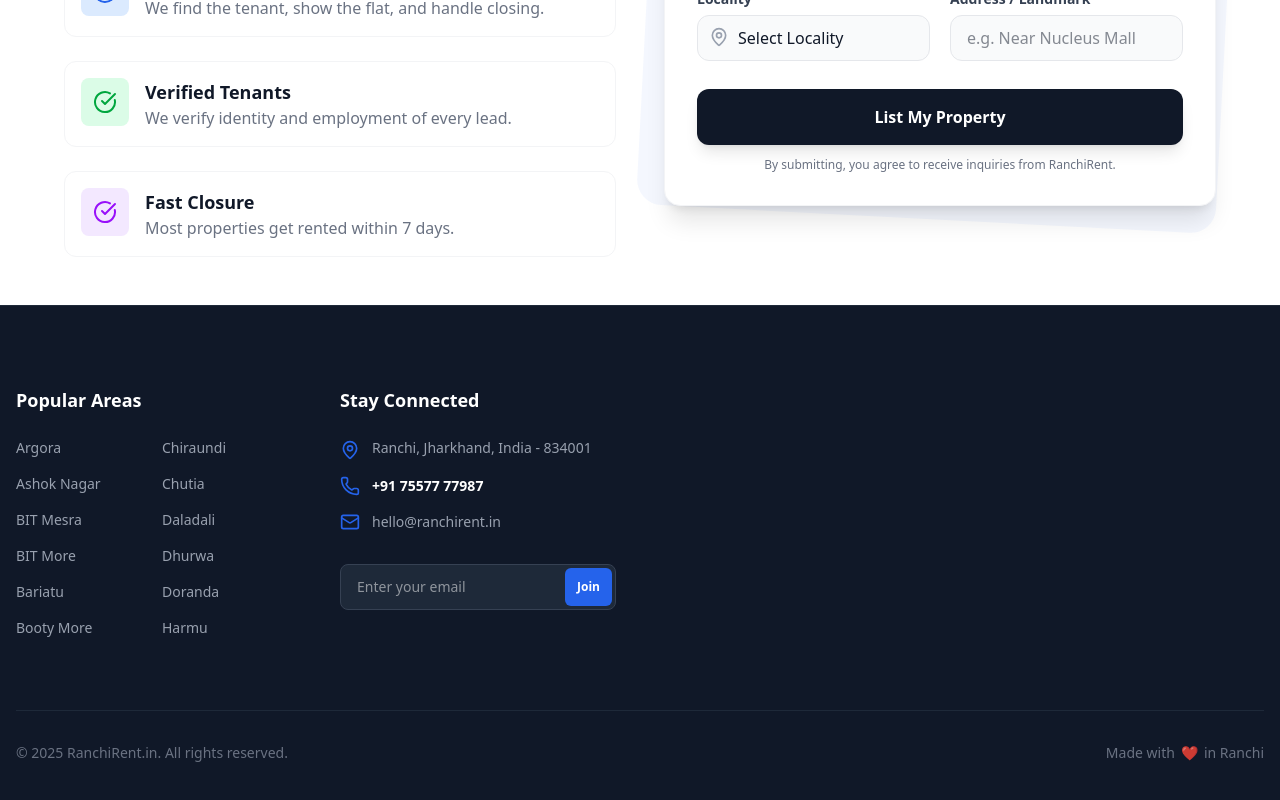
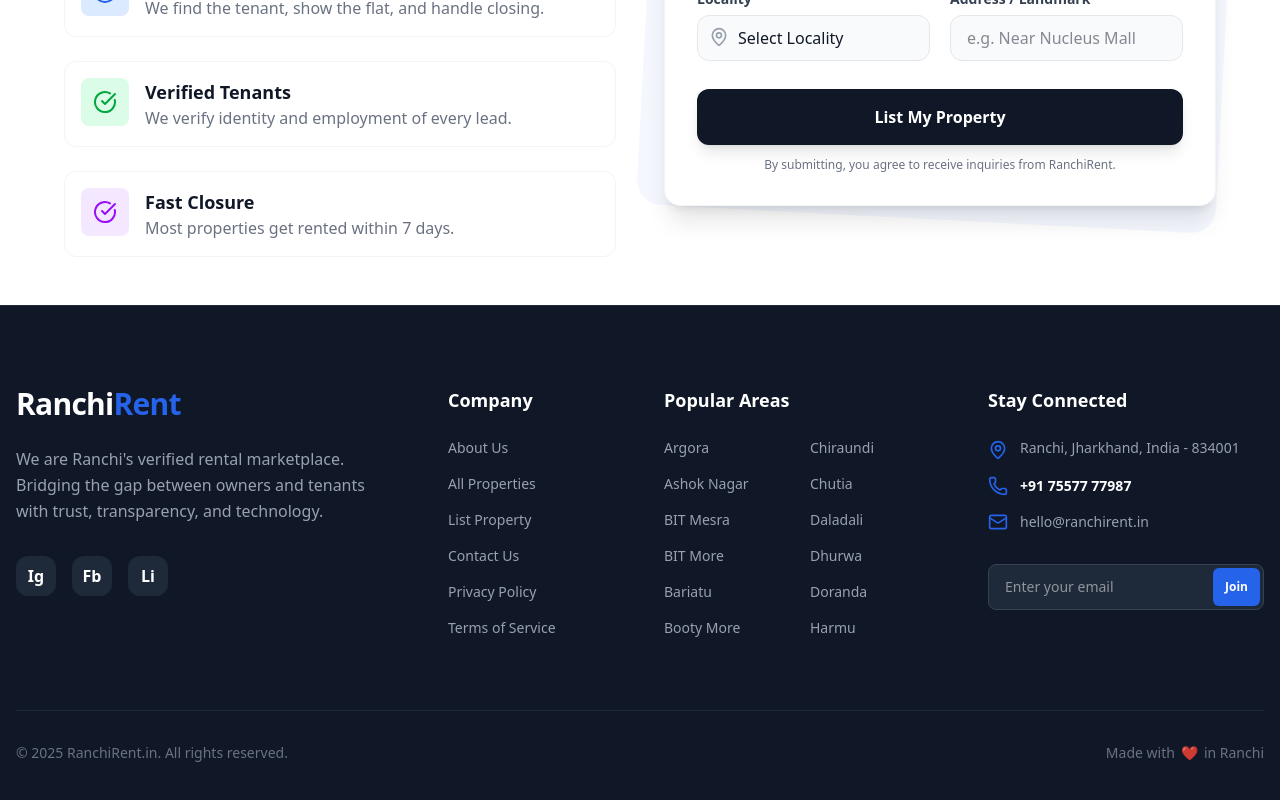
Before and after one commit to rupeshsinghkota/Ranchirent, a Next.js app: page /landlord in a window 1280 px wide. Shown: the part 508-1308 px from the top of the page. Built offline with nearby package versions, Linux system fonts and the light colour scheme.

Commit message:
fix: restore footer columns and optimize home grid
- Fix: Restore Brand and Company columns in Footer.tsx
- UI: Shorten Home Page grid to 3 items
- UI: Add 'View All Verified Properties' button to Home Page

```diff
--- a/components/Footer.tsx
+++ b/components/Footer.tsx
@@ -7,7 +7,41 @@
         <footer className="bg-gray-900 text-white pt-20 pb-10 border-t border-gray-800">
             <div className="container mx-auto px-4">
                 <div className="grid grid-cols-1 md:grid-cols-2 lg:grid-cols-12 gap-12 mb-16">
-                    {/* ... skipping unmodified parts ... */}
+                    {/* Brand Column (4 Cols) */}
+                    <div className="lg:col-span-4">
+                        <Link href="/" className="inline-block mb-6 group">
+                            <span className="text-3xl font-black tracking-tight text-white group-hover:text-gray-100 transition">
+                                Ranchi<span className="text-brand-blue">Rent</span>
+                            </span>
+                        </Link>
+                        <p className="text-gray-400 text-base leading-relaxed mb-8 max-w-sm">
+                            We are Ranchi's verified rental marketplace. Bridging the gap between owners and tenants with trust, transparency, and technology.
+                        </p>
+                        <div className="flex gap-4">
+                            <a href="https://www.instagram.com/ranchirent/" target="_blank" rel="noopener noreferrer" className="w-10 h-10 bg-gray-800 rounded-xl flex items-center justify-center hover:bg-brand-blue hover:text-white transition-all hover:scale-110">
+                                <span className="font-bold">Ig</span>
+                            </a>
+                            <a href="https://www.facebook.com/profile.php?id=61585765550042" target="_blank" rel="noopener noreferrer" className="w-10 h-10 bg-gray-800 rounded-xl flex items-center justify-center hover:bg-brand-blue hover:text-white transition-all hover:scale-110">
+                                <span className="font-bold">Fb</span>
+                            </a>
+                            <a href="#" className="w-10 h-10 bg-gray-800 rounded-xl flex items-center justify-center hover:bg-brand-blue hover:text-white transition-all hover:scale-110">
+                                <span className="font-bold">Li</span>
+                            </a>
+                        </div>
+                    </div>
+
+                    {/* Quick Access (2 Cols) */}
+                    <div className="lg:col-span-2">
+                        <h4 className="font-bold text-white text-lg mb-6">Company</h4>
+                        <ul className="space-y-4 text-sm text-gray-400 font-medium">
+                            <li><Link href="/about" className="hover:text-brand-blue transition hover:pl-1">About Us</Link></li>
+                            <li><Link href="/listings" className="hover:text-brand-blue transition hover:pl-1">All Properties</Link></li>
+                            <li><Link href="/landlord" className="hover:text-brand-blue transition hover:pl-1">List Property</Link></li>
+                            <li><Link href="/contact" className="hover:text-brand-blue transition hover:pl-1">Contact Us</Link></li>
+                            <li><Link href="/privacy" className="hover:text-brand-blue transition hover:pl-1">Privacy Policy</Link></li>
+                            <li><Link href="/terms" className="hover:text-brand-blue transition hover:pl-1">Terms of Service</Link></li>
+                        </ul>
+                    </div>
                     {/* Localities (3 Cols) */}
                     <div className="lg:col-span-3">
                         <h4 className="font-bold text-white text-lg mb-6">Popular Areas</h4>
--- a/components/HomeProperties.tsx
+++ b/components/HomeProperties.tsx
@@ -26,9 +26,22 @@
 
 async function PropertiesList() {
     const data = await getProperties();
-    const properties = Array.isArray(data) ? data.slice(0, 6) : [];
+    const properties = Array.isArray(data) ? data.slice(0, 3) : [];
 
-    return <VerifiedFeed initialProperties={properties} />;
+    return (
+        <div className="flex flex-col items-center">
+            <VerifiedFeed initialProperties={properties} />
+
+            <div className="mt-8 text-center">
+                <a
+                    href="/listings"
+                    className="inline-flex items-center justify-center px-8 py-4 text-base font-bold text-white transition-all duration-200 bg-gray-900 border border-transparent rounded-full hover:bg-black focus:outline-none focus:ring-2 focus:ring-offset-2 focus:ring-gray-900 shadow-lg hover:scale-105"
+                >
+                    View All Verified Properties
+                </a>
+            </div>
+        </div>
+    );
 }
 
 export default function HomeProperties() {
```
